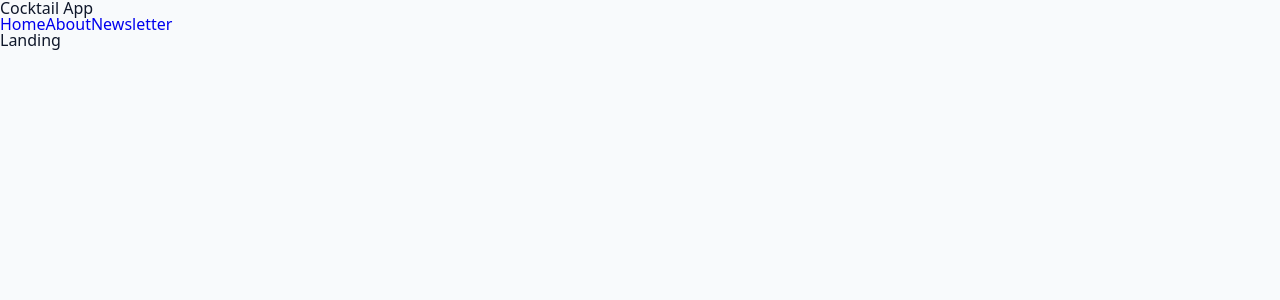
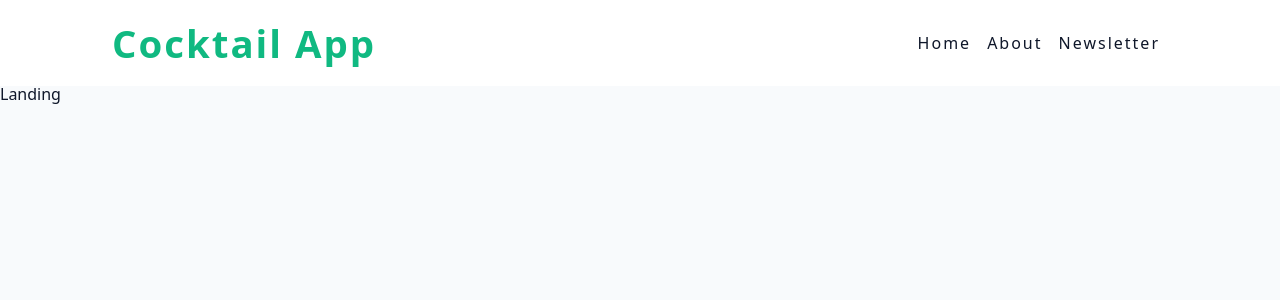
Before and after one commit to misiek869/cocktail-app, a React (Vite) app: page / in a window 1280 px wide. Shown: the top 300 px of the page. Built offline with nearby package versions, Linux system fonts and the light colour scheme.

Commit message:
create and style navbar

```diff
--- /dev/null
+++ b/src/assets/wrappers/Navbar.js
@@ -0,0 +1,54 @@
+import styled from 'styled-components'
+
+const Wrapper = styled.nav`
+	background: var(--white);
+
+	.nav-center {
+		width: var(--view-width);
+		max-width: var(--max-width);
+		margin: 0 auto;
+		display: flex;
+		flex-direction: column;
+		padding: 1.5rem 2rem;
+
+		.logo {
+			font-size: clamp(1.5rem, 3vw, 3rem);
+			color: var(--primary-500);
+			font-weight: 700;
+			letter-spacing: 2px;
+		}
+
+		.nav-links {
+			display: flex;
+			flex-direction: column;
+			gap: 0.5rem;
+			margin-top: 1rem;
+
+			.nav-link {
+				color: var(--grey-900);
+				padding: 0.5rem 0.5rem 0.5rem 0;
+				transition: var(--transition);
+				letter-spacing: 2px;
+
+				&:hover {
+					color: var(--primary-500);
+				}
+			}
+		}
+	}
+
+	@media (min-width: 768px) {
+		.nav-center {
+			flex-direction: row;
+			justify-content: space-between;
+			align-items: center;
+
+			.nav-links {
+				flex-direction: row;
+				margin-top: 0;
+			}
+		}
+	}
+`
+
+export default Wrapper
--- a/src/components/Navbar.jsx
+++ b/src/components/Navbar.jsx
@@ -1,9 +1,10 @@
 import React from 'react'
 import { NavLink } from 'react-router-dom'
+import Wrapper from '../assets/wrappers/Navbar'
 
 const Navbar = () => {
 	return (
-		<nav>
+		<Wrapper>
 			<div className='nav-center'>
 				<span className='logo'>Cocktail App</span>
 				<div className='nav-links'>
@@ -18,7 +19,7 @@ const Navbar = () => {
 					</NavLink>
 				</div>
 			</div>
-		</nav>
+		</Wrapper>
 	)
 }
 
```
